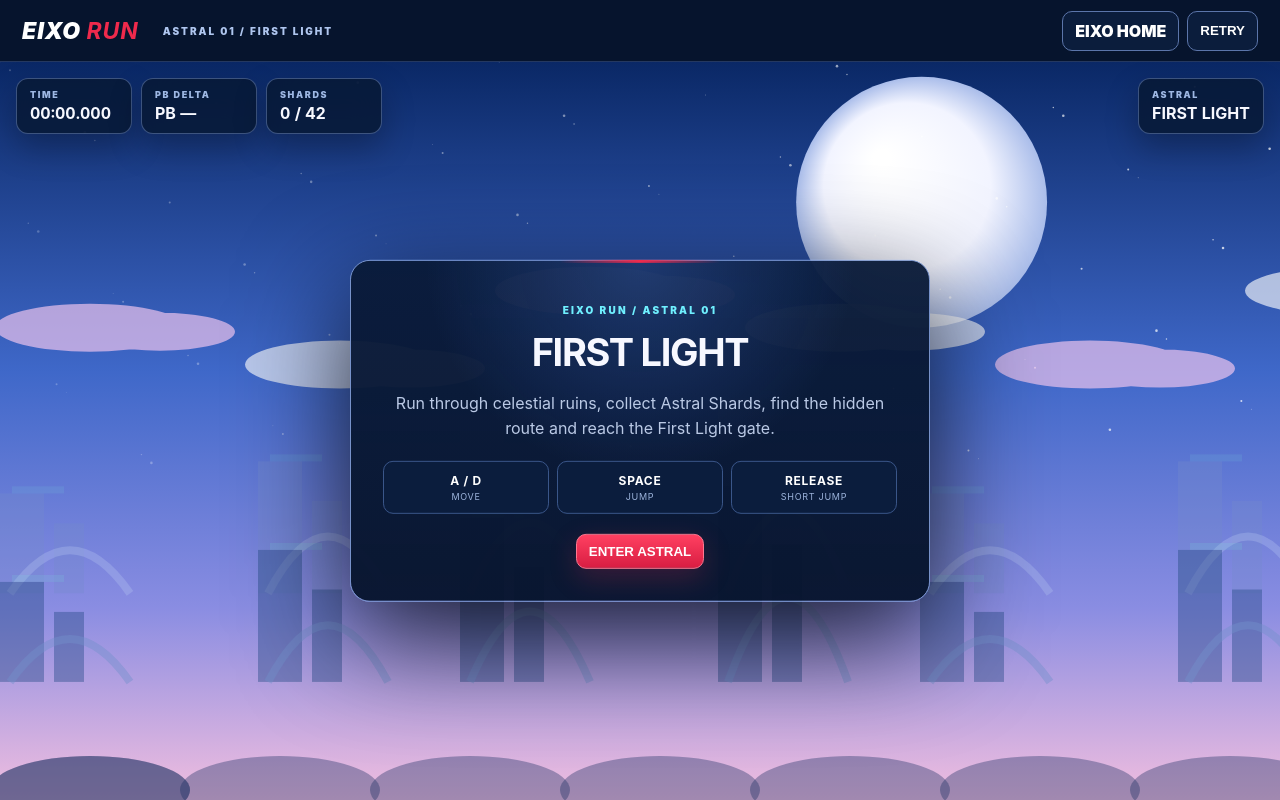
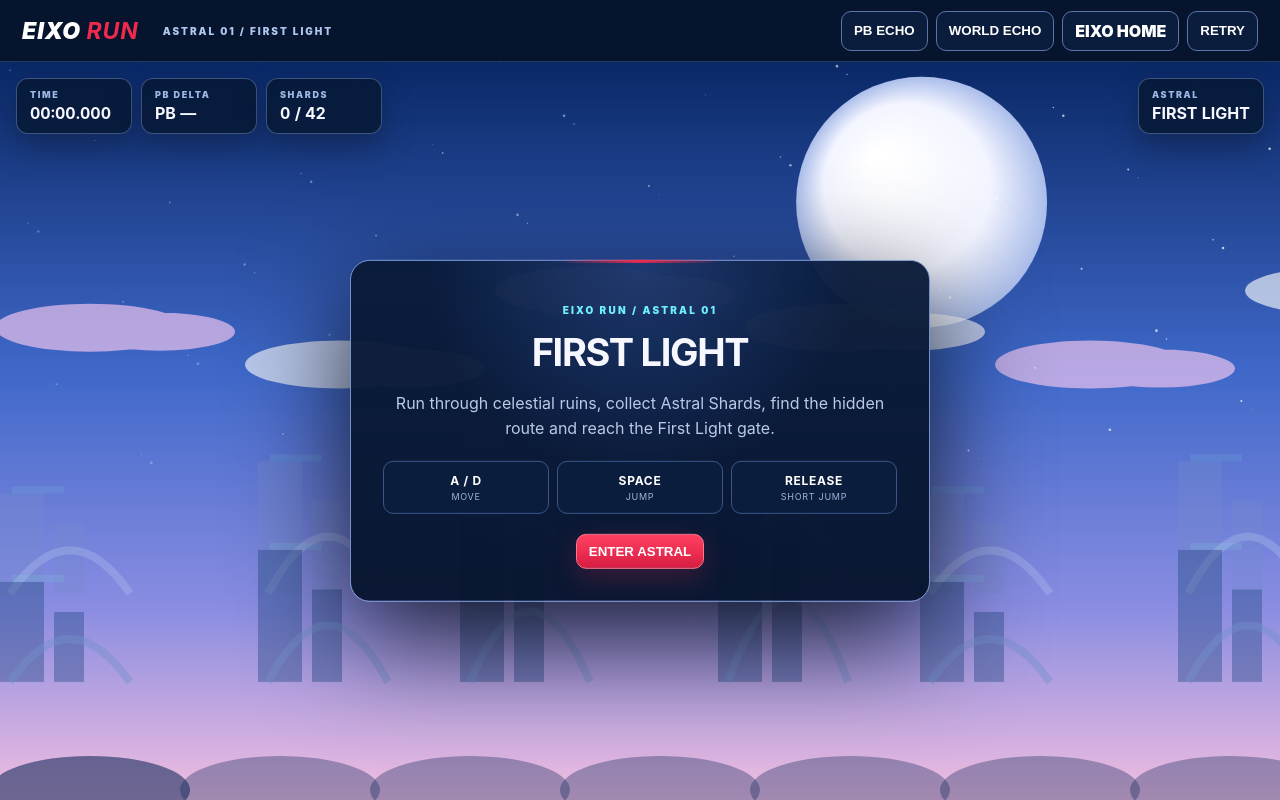
Before and after one commit to ecbertw/GAME, a website: page run/index.html in a window 1280 px wide. Drawn offline with Linux system fonts and the light colour scheme; no server answers.

Commit message:
Add optional PB and World Echo controls

```diff
--- a/run/index.html
+++ b/run/index.html
@@ -1,5 +1,5 @@
 <!doctype html><html lang="en"><head><meta charset="utf-8"><meta name="viewport" content="width=device-width,initial-scale=1,viewport-fit=cover"><meta name="theme-color" content="#0b225c"><title>EIXO RUN — Astral 01: First Light</title><link rel="icon" href="/favicon.svg"><link rel="stylesheet" href="/run/run.css"></head><body>
-<div class="run-shell"><header class="run-top"><a href="/" class="brand">EIXO <b>RUN</b></a><span class="world">ASTRAL 01 / FIRST LIGHT</span><div class="top-actions"><a href="/">EIXO HOME</a><button id="retryTop">RETRY</button></div></header>
+<div class="run-shell"><header class="run-top"><a href="/" class="brand">EIXO <b>RUN</b></a><span class="world">ASTRAL 01 / FIRST LIGHT</span><div class="top-actions"><button id="pbEcho" aria-pressed="false">PB ECHO</button><button id="worldEcho" aria-pressed="false">WORLD ECHO</button><a href="/">EIXO HOME</a><button id="retryTop">RETRY</button></div></header>
 <main class="stage"><canvas id="runCanvas" aria-label="EIXO RUN gameplay"></canvas><div class="hud"><div><small>TIME</small><strong id="runTime">00:00.000</strong></div><div><small>PB DELTA</small><strong id="runDelta">PB —</strong></div><div><small>SHARDS</small><strong id="runShards">0 / 42</strong></div><div class="state"><small>ASTRAL</small><strong id="runStatus">FIRST LIGHT</strong></div></div>
 <section class="card intro" id="startCard"><p class="eyebrow">EIXO RUN / ASTRAL 01</p><h1>FIRST LIGHT</h1><p>Run through celestial ruins, collect Astral Shards, find the hidden route and reach the First Light gate.</p><div class="keys"><span><b>A / D</b>MOVE</span><span><b>SPACE</b>JUMP</span><span><b>RELEASE</b>SHORT JUMP</span></div><button class="primary" id="startButton">ENTER ASTRAL</button></section>
 <section class="card hidden" id="resultCard"><p class="eyebrow">ASTRAL 01 COMPLETE</p><h2>FIRST LIGHT CLEARED</h2><div class="result-grid"><span><small>TIME</small><b id="resultTime">—</b></span><span><small>PB</small><b id="resultPb">—</b></span><span><small>SHARDS</small><b id="resultShards">—</b></span><span><small>SECRET</small><b id="resultSecrets">—</b></span><span><small>DEATHS</small><b id="resultDeaths">—</b></span></div><button class="primary" id="retryButton">RUN AGAIN</button></section>
```
